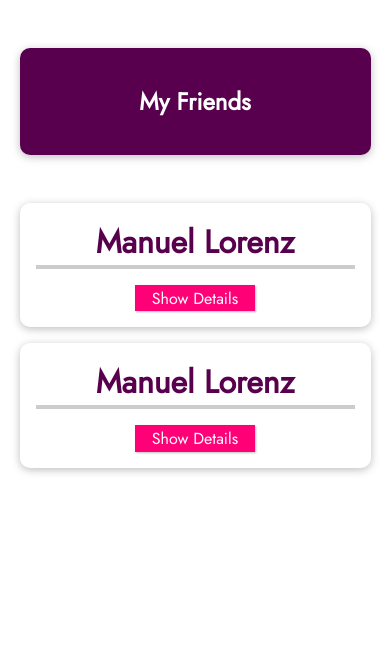
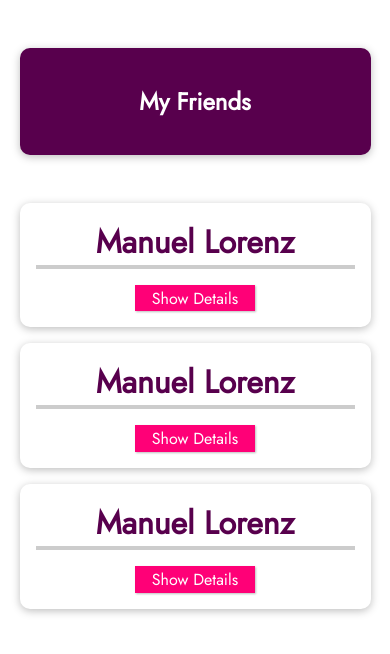
Before and after one commit to Alexinoo/Vue-udemy-CLI-projects, a Vue app: page / in a window 390 px wide. Shown: the top 654 px of the page. Built offline with nearby package versions, Linux system fonts and the light colour scheme.

Commit message:
Added name/phoneNumber/emailAddress as attributes-values to <friend-contact></friend-contact>; We can re-use them by duplicating this component and assigning different values to the attributes

```diff
--- a/src/App.vue
+++ b/src/App.vue
@@ -4,8 +4,25 @@
             <h1>My Friends</h1>
         </header>
             <ul>
-               <friend-contact></friend-contact>
-               <friend-contact></friend-contact>
+               <friend-contact
+                    name ="Manuel Lorenz"
+                    phone-number = " +254 6546 72430"
+                    email-address = "manuel@localhost.com"
+               >
+               </friend-contact>
+
+               <friend-contact
+                    name ="Julie Jones"
+                    phone-number = " +254 8934 874"
+                    email-address = "julie@localhost.com"
+               ></friend-contact>
+
+               <friend-contact
+                    name ="Alex Mwangi"
+                    phone-number = " +254 717 316 925"
+                    email-address = "alex@localhost.com"
+               ></friend-contact>
+
             </ul>
     </section>
 </template>
```
